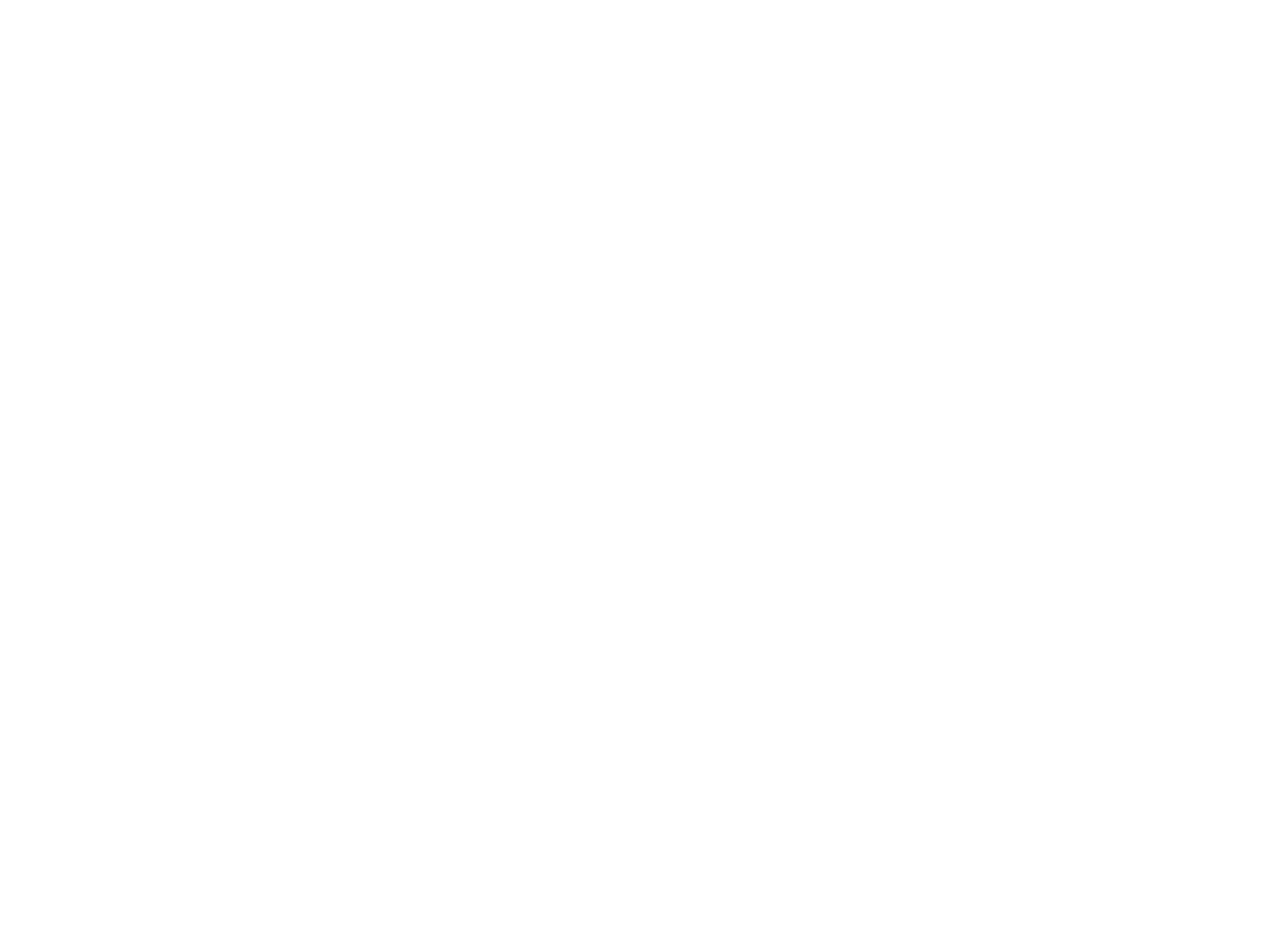
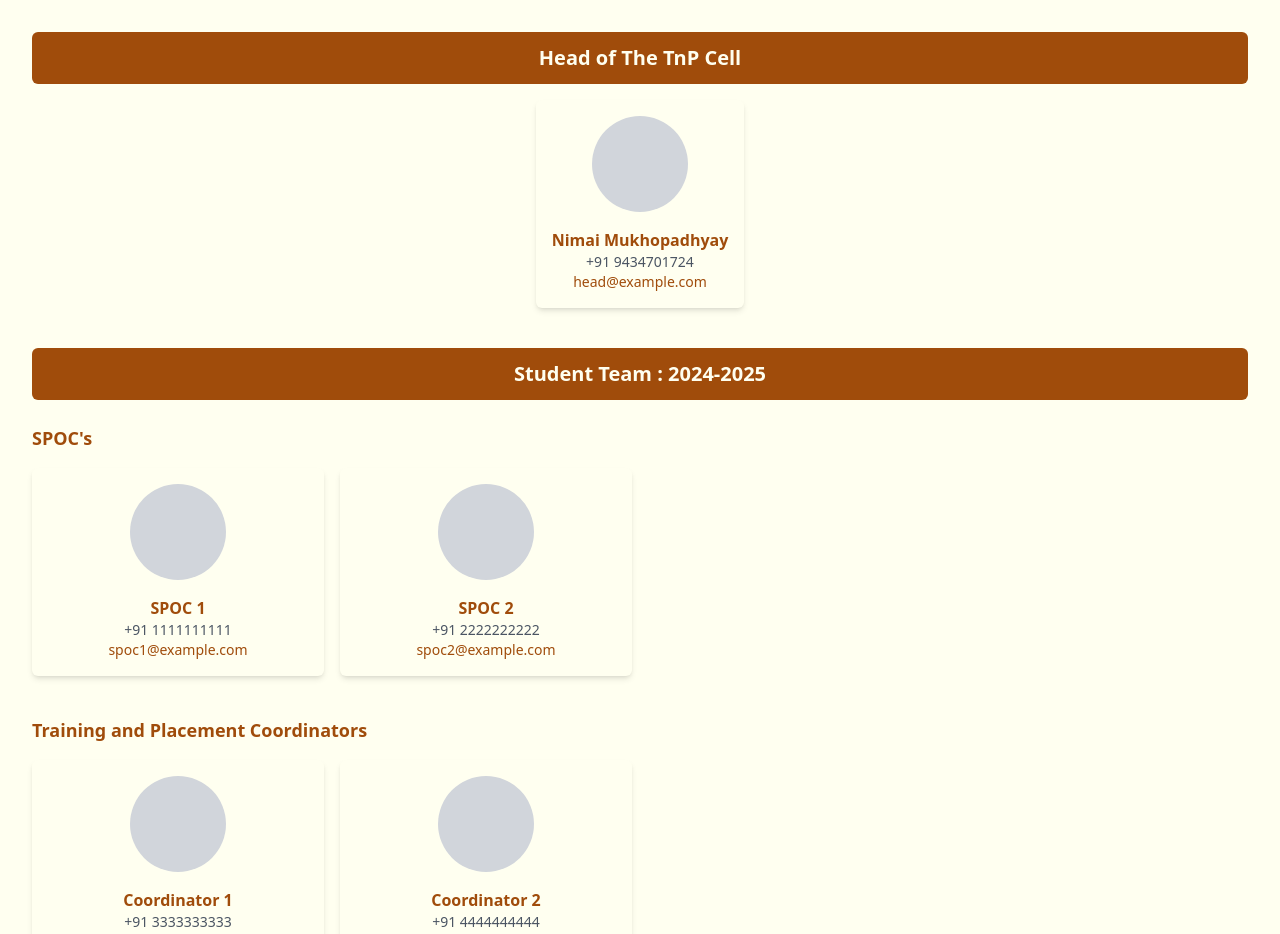
Before and after one commit to beprodeep4718/JGEC-TNP-v1, a React (Vite) app: page / in a window 1280 px wide. Shown: the top 934 px of the page. Before the commit the page ends 800 px from the top, so only its background shows below. Built offline with nearby package versions, Linux system fonts and the light colour scheme.

Commit message:
team.jsx made

```diff
--- a/src/App.jsx
+++ b/src/App.jsx
@@ -1,9 +1,10 @@
+import Team from "./pages/team"
 
 
 const App = () => {
   return (
     <div>
-
+      <Team />
     </div>
   )
 }
--- /dev/null
+++ b/src/data/team.json
@@ -0,0 +1,15 @@
+{
+    "head": {
+      "name": "Nimai Mukhopadhyay",
+      "contact": "+91 9434701724",
+      "email": "head@example.com"
+    },
+    "spocs": [
+      { "name": "SPOC 1", "contact": "+91 1111111111", "email": "spoc1@example.com" },
+      { "name": "SPOC 2", "contact": "+91 2222222222", "email": "spoc2@example.com" }
+    ],
+    "coordinators": [
+      { "name": "Coordinator 1", "contact": "+91 3333333333", "email": "coord1@example.com" },
+      { "name": "Coordinator 2", "contact": "+91 4444444444", "email": "coord2@example.com" }
+    ]
+  }
--- a/src/pages/team.jsx
+++ b/src/pages/team.jsx
@@ -1,9 +1,55 @@
-import React from 'react'
+import React from 'react';
+import 'tailwindcss/tailwind.css';
+import teamData from '../data/team.json'; // Import JSON directly
 
-export default function Team() {
+const Teams = () => {
+  const Card = ({ name, contact, email }) => (
+    <div className="bg-secondary shadow-md rounded-md p-4 text-center">
+      <div className="w-24 h-24 mx-auto bg-gray-300 rounded-full mb-4"></div>
+      <p className="font-semibold text-primary">{name}</p>
+      <p className="text-sm text-gray-600">{contact}</p>
+      <p className="text-sm text-primary">{email}</p>
+    </div>
+  );
+
   return (
-    <>
+    <div className="bg-secondary min-h-screen p-8">
+      {/* Head Section */}
+      <div>
+        <h2 className="text-xl font-bold text-primary bg-primary text-secondary p-3 text-center rounded-md">
+          Head of The TnP Cell
+        </h2>
+        <div className="mt-4 flex justify-center">
+          <Card {...teamData.head} />
+        </div>
+      </div>
 
-    </>
-  )
-}
+      {/* Student Team */}
+      <div className="mt-10">
+        <h2 className="text-xl font-bold text-primary bg-primary text-secondary p-3 text-center rounded-md">
+          Student Team : 2024-2025
+        </h2>
+
+        {/* SPOCs */}
+        <h3 className="text-lg font-bold text-primary mt-6 mb-4">SPOC's</h3>
+        <div className="grid grid-cols-1 md:grid-cols-3 lg:grid-cols-4 gap-4">
+          {teamData.spocs.map((spoc, index) => (
+            <Card key={index} {...spoc} />
+          ))}
+        </div>
+
+        {/* Training and Placement Coordinators */}
+        <h3 className="text-lg font-bold text-primary mt-10 mb-4">
+          Training and Placement Coordinators
+        </h3>
+        <div className="grid grid-cols-1 md:grid-cols-3 lg:grid-cols-4 gap-4">
+          {teamData.coordinators.map((coordinator, index) => (
+            <Card key={index} {...coordinator} />
+          ))}
+        </div>
+      </div>
+    </div>
+  );
+};
+
+export default Teams;
```
